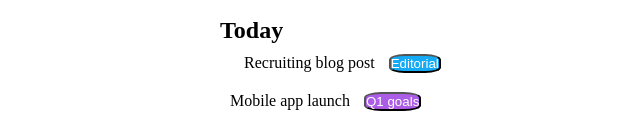
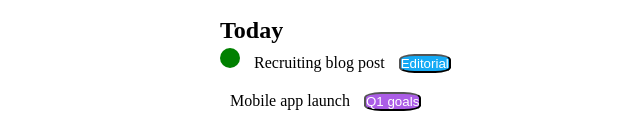
Before and after one commit to willymariino/html-css-toboolist, a plain HTML site: page index.html in a window 1280 px wide. Shown: the part 225-353 px from the top of the page, without its empty margins (0-640 px from the left). Drawn offline with Linux system fonts and the light colour scheme.

Commit message:
added color

```diff
--- a/style.css
+++ b/style.css
@@ -39,9 +39,10 @@
 
 .green-check {
     display: inline-block;
-    width: 10px;
-    height: 10px;
+    width: 20px;
+    height: 20px;
     border-radius: 50%;
+    background: green;
 }
 
 
```
